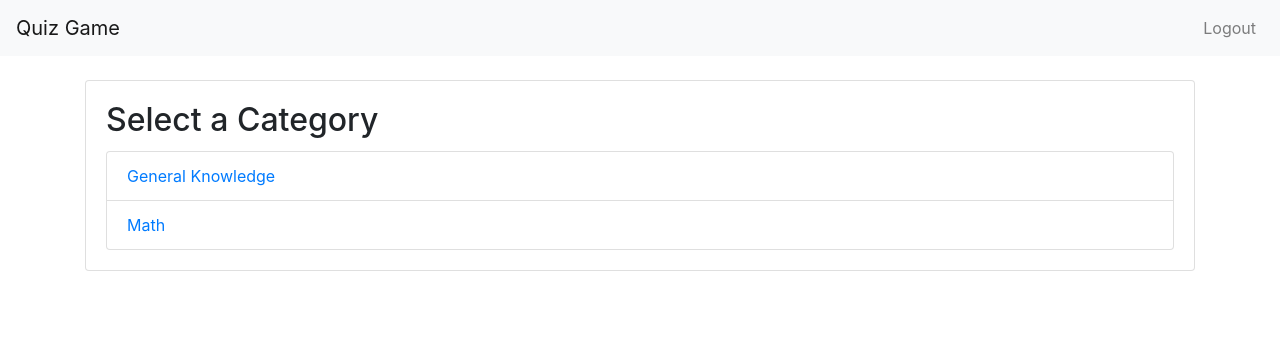
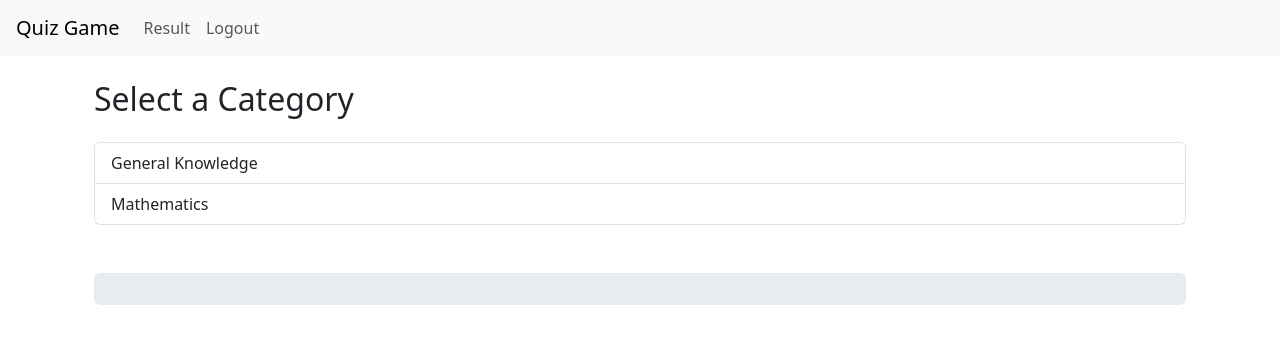
Before and after one commit to 1970Mr/quiz-game, a Flask app: page /select_category in a window 1280 px wide. Shown: the top 344 px of the page. Run offline with Flask 3, Linux system fonts and the light colour scheme; the visitor is signed in with stand-in values (Sample User, id 1); parts of the project's set-up code (start-up, migrations or seed data) failed here and were passed over; some libraries are stand-ins or nearby versions.

Commit message:
Add progress bar and data to select category page

```diff
--- a/app/templates/base.html
+++ b/app/templates/base.html
@@ -4,17 +4,22 @@
     <meta charset="UTF-8">
     <meta name="viewport" content="width=device-width, initial-scale=1.0">
     <title>{{ title | default('Home') }} - Quiz Game</title>
-    <link rel="stylesheet" href="https://maxcdn.bootstrapcdn.com/bootstrap/4.5.2/css/bootstrap.min.css">
-    <script src="https://code.jquery.com/jquery-3.6.0.min.js"></script>
-    <script src="https://cdnjs.cloudflare.com/ajax/libs/popper.js/1.16.0/umd/popper.min.js"></script>
-    <script src="https://maxcdn.bootstrapcdn.com/bootstrap/4.5.2/js/bootstrap.min.js"></script>
+    <link href="https://cdn.jsdelivr.net/npm/bootstrap@5.3.3/dist/css/bootstrap.min.css" rel="stylesheet" integrity="sha384-QWTKZyjpPEjISv5WaRU9OFeRpok6YctnYmDr5pNlyT2bRjXh0JMhjY6hW+ALEwIH" crossorigin="anonymous">
+    <style>
+        a {
+            text-decoration: none;
+        }
+    </style>
 </head>
 <body>
-    <nav class="navbar navbar-expand-lg navbar-light bg-light">
+<nav class="navbar navbar-expand-lg navbar-light bg-light px-3">
         <a class="navbar-brand" href="{{ url_for('main.home') }}">Quiz Game</a>
         <div class="collapse navbar-collapse">
             <ul class="navbar-nav ml-auto">
                 {% if current_user.is_authenticated %}
+                    <li class="nav-item">
+                        <a class="nav-link" href="{{ url_for('main.result') }}">Result</a>
+                    </li>
                     <li class="nav-item">
                         <a class="nav-link" href="{{ url_for('main.logout') }}">Logout</a>
                     </li>
@@ -39,5 +44,8 @@
         {% endwith %}
         {% block content %}{% endblock %}
     </div>
+
+    <script src="https://code.jquery.com/jquery-3.6.0.min.js"></script>
+    <script src="https://cdn.jsdelivr.net/npm/bootstrap@5.3.3/dist/js/bootstrap.bundle.min.js" integrity="sha384-YvpcrYf0tY3lHB60NNkmXc5s9fDVZLESaAA55NDzOxhy9GkcIdslK1eN7N6jIeHz" crossorigin="anonymous"></script>
 </body>
 </html>
--- a/app/templates/select_category.html
+++ b/app/templates/select_category.html
@@ -1,12 +1,32 @@
 {% extends "base.html" %}
 {% block content %}
-    <div class="card">
-        <div class="card-body">
-            <h2 class="card-title">Select a Category</h2>
-            <ul class="list-group">
-                <li class="list-group-item"><a href="{{ url_for('main.question', category='general') }}">General Knowledge</a></li>
-                <li class="list-group-item"><a href="{{ url_for('main.question', category='math') }}">Math</a></li>
-            </ul>
+<div class="container mt-4">
+
+    <h2>Select a Category</h2>
+    <div class="list-group mt-4">
+        <a href="{{ url_for('main.question', category='general') }}" class="list-group-item list-group-item-action">General Knowledge</a>
+        <a href="{{ url_for('main.question', category='math') }}" class="list-group-item list-group-item-action">Mathematics</a>
+    </div>
+
+    <div class="my-5">
+        {% if stage == 1 %}
+        <h5>Stage 1: {{ score }}</h5>
+        {% elif stage == 2 %}
+        <h5>Stage 2: {{ score }}</h5>
+        {% endif %}
+        <div class="progress my-3" style="height: 2rem">
+            {% if stage == 1 %}
+            <div class="progress-bar bg-success" role="progressbar" style="width: {{ progress * 100 / 13 }}%; height: 2rem;" aria-valuenow="{{ progress }}" aria-valuemin="0"
+                 aria-valuemax="13">
+                {{ progress }} / 13
+            </div>
+            {% elif stage == 2 %}
+            <div class="progress-bar bg-danger" role="progressbar" style="width: {{ (13 - progress) * 100 / 13 }}%; height: 2rem;" aria-valuenow="{{ 13 - progress }}" aria-valuemin="0"
+                 aria-valuemax="13">
+                {{ 13 - progress }} / 13
+            </div>
+            {% endif %}
         </div>
     </div>
+</div>
 {% endblock %}
```
Also changed, not shown: app/routes.py (+31 -7 lines), app/templates/login.html (+4 -4 lines), app/templates/register.html (+5 -5 lines).
